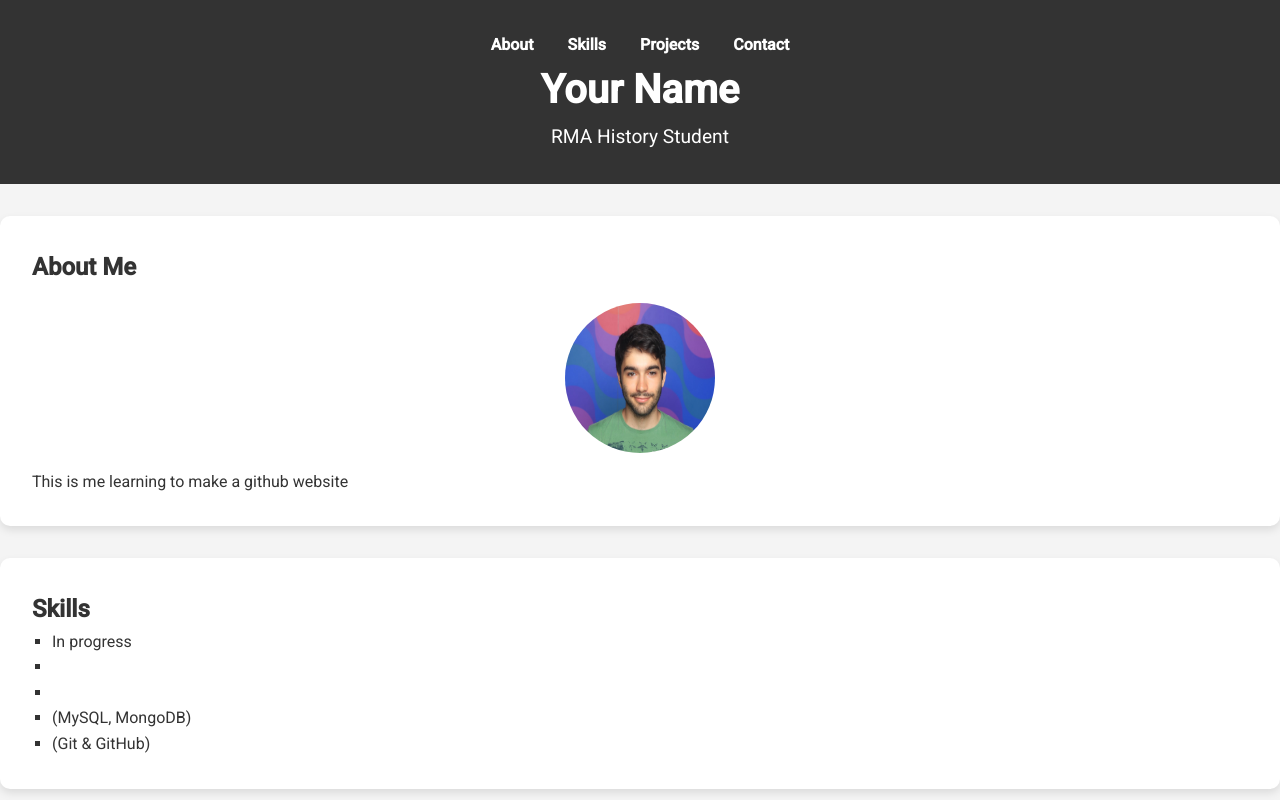
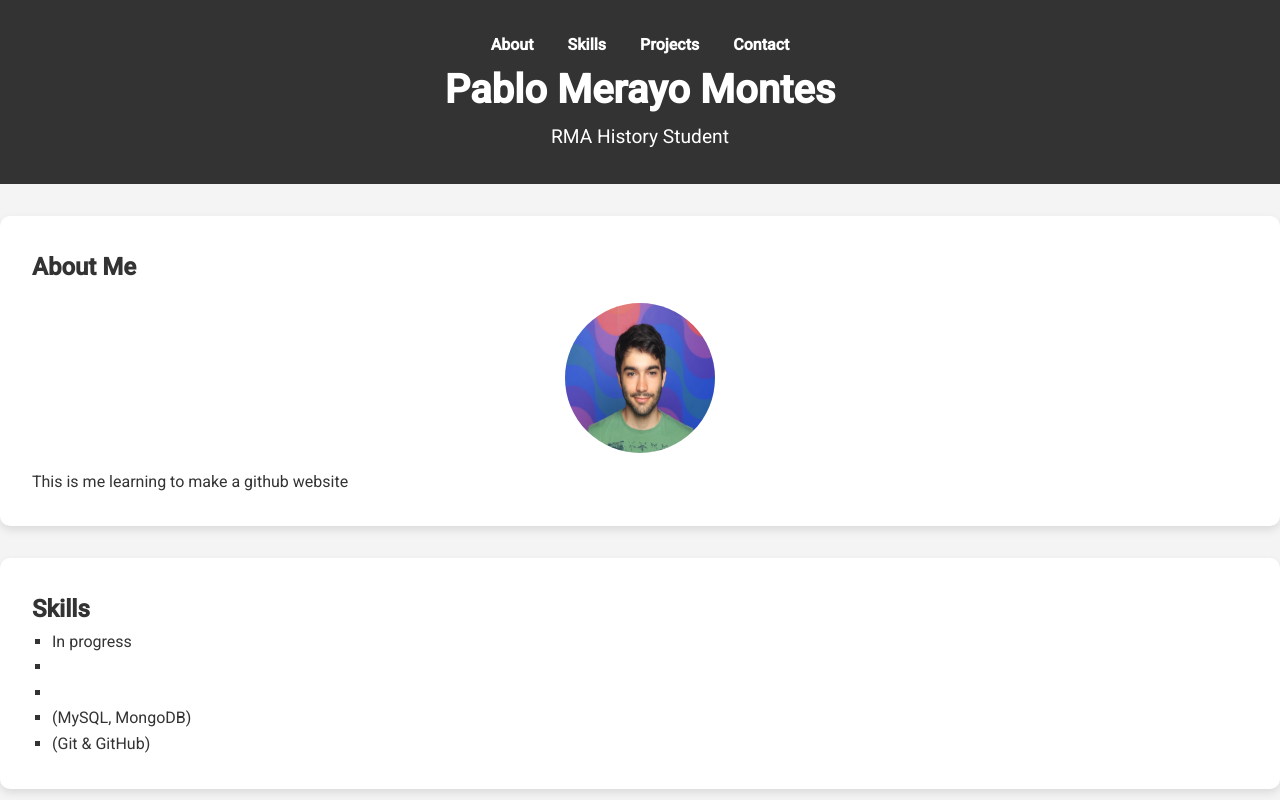
Before and after one commit to Pablo-Merayo/pablomerayo.github.io, a plain HTML site: page index.html in a window 1280 px wide. Shown: the top 800 px of the page. Drawn offline with Linux system fonts and the light colour scheme.

Commit message:
Update index.html

```diff
--- a/index.html
+++ b/index.html
@@ -19,7 +19,7 @@
                 <li><a href="#contact">Contact</a></li>
             </ul>
         </nav>
-        <h1>Your Name</h1>
+        <h1> Pablo Merayo Montes</h1>
         <p> RMA History Student
     </header>
 
```
